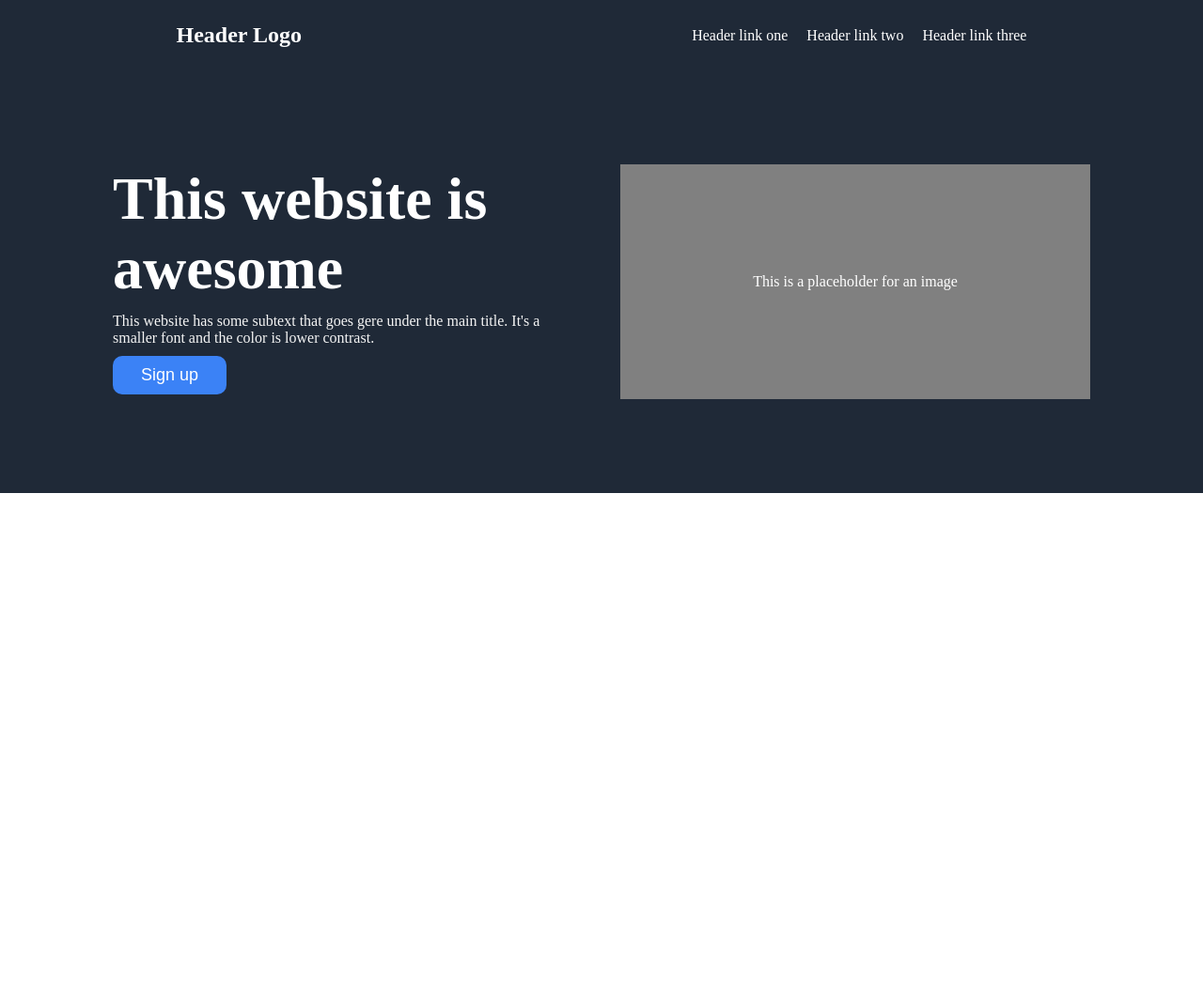
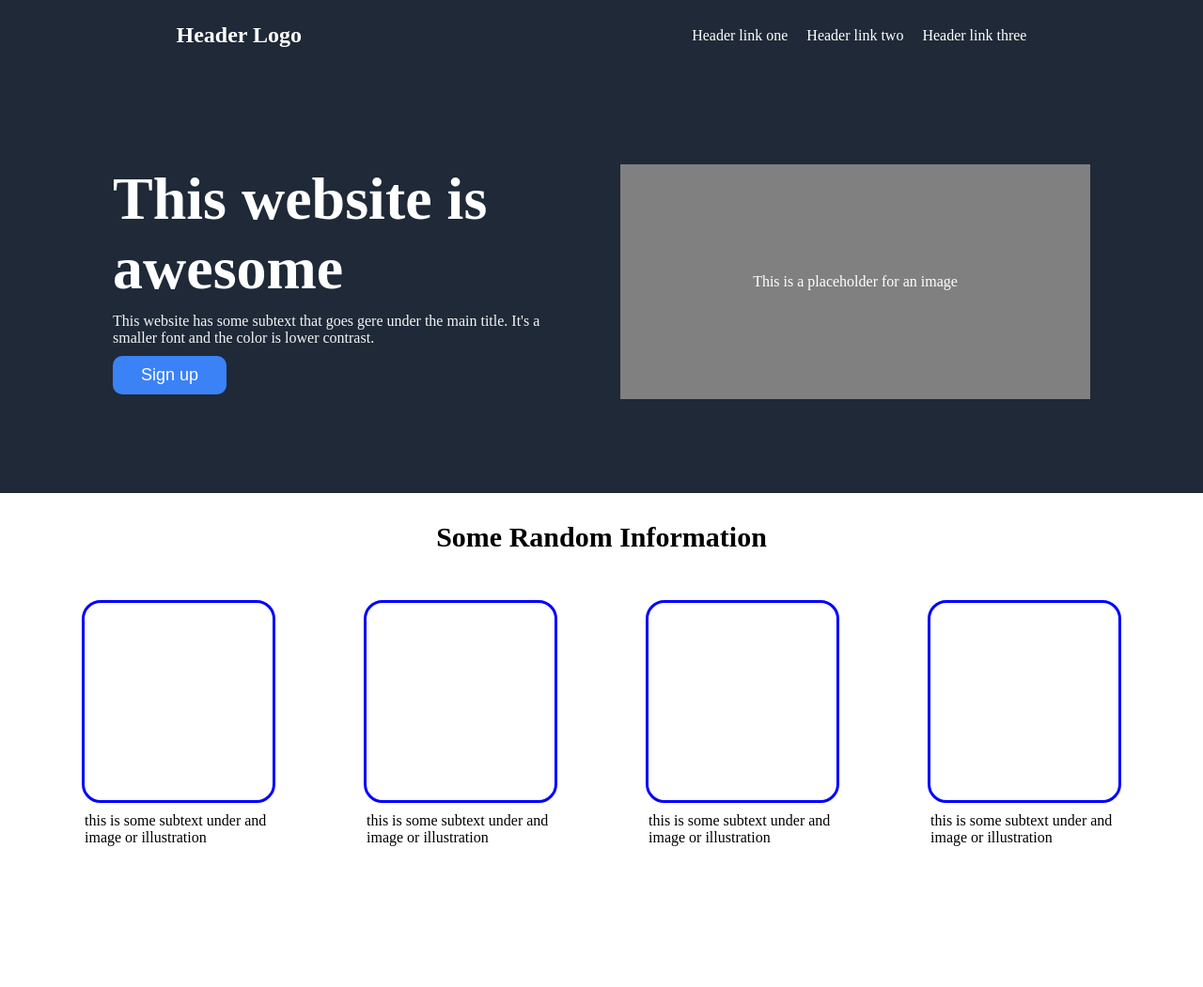
Before and after one commit to TurnerHelical/landingPage, a plain HTML site: page index.html in a window 1280 px wide. Shown: the whole page at 94% size. Before the commit the page ends 800 px from the top, so only its background shows below. Drawn offline with Linux system fonts and the light colour scheme.

Commit message:
added secondBox to HTML and styled it

```diff
--- a/index.html
+++ b/index.html
@@ -28,6 +28,27 @@
         </div>
 
     </div>
+    <div id="secondBox">
+        <h3>Some Random Information</h3>
+        <div id="cardBox">
+            <div class="card">
+                <p class="cardImage">Placeholder Image</p>
+                <p>this is some subtext under and image or illustration</p>
+            </div>
+            <div class="card">
+                <p class="cardImage">Placeholder Image</p>
+                <p>this is some subtext under and image or illustration</p>
+            </div>
+            <div class="card">
+                <p class="cardImage">Placeholder Image</p>
+                <p>this is some subtext under and image or illustration</p>
+            </div>
+            <div class="card">
+                <p class="cardImage">Placeholder Image</p>
+                <p>this is some subtext under and image or illustration</p>
+            </div>
+        </div>
+    </div>
 </body>
 
 </html>
--- a/styles.css
+++ b/styles.css
@@ -72,3 +72,41 @@ header ul {
     align-items: center;
     color: white;
 }
+
+#secondBox {
+    display: flex;
+    flex-direction: column;
+    align-items: center;
+    gap: 20px;
+}
+
+#secondBox h3 {
+    font-size: 30px;
+}
+
+#cardBox {
+    display: flex;
+    gap: 100px;
+    padding-bottom: 150px;
+}
+
+.card {
+    display: flex;
+    flex-direction: column;
+    align-items: center;
+    width: 200px;
+    gap: 10px;
+}
+
+.cardImage {
+    border: solid 3px blue;
+    width: 200px;
+    height: 210px;
+    border-radius: 20px;
+    text-align: center;
+    color: white;
+}
+
+.card p {
+    margin: 0px;
+}
```
